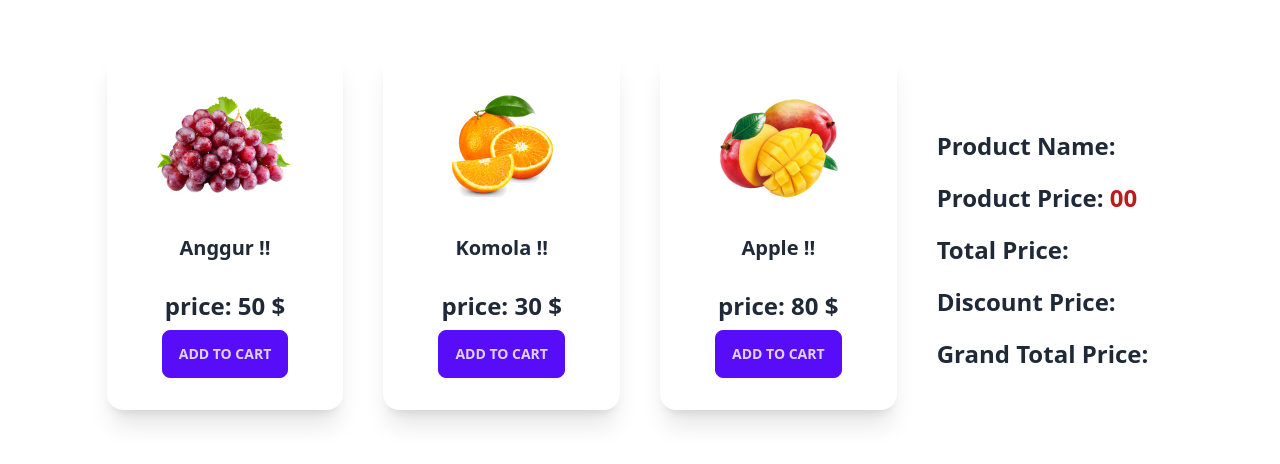
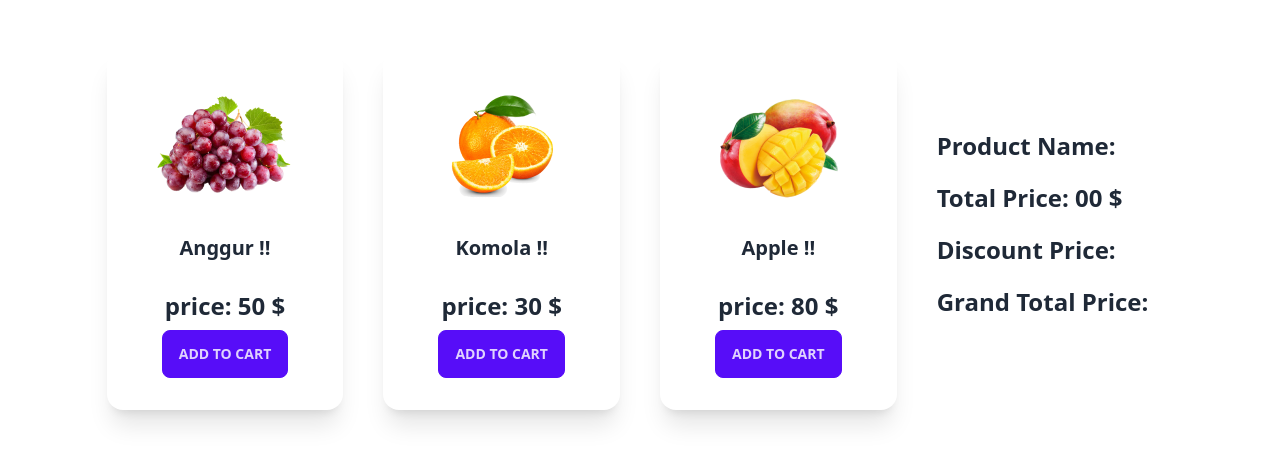
Before and after one commit to fazlera/card-function, a plain HTML site: page index.html in a window 1280 px wide. Shown: the part 118-582 px from the top of the page. Drawn offline with nearby package versions, Linux system fonts and the light colour scheme.

Commit message:
set price

```diff
--- a/index.html
+++ b/index.html
@@ -66,9 +66,8 @@
                         <h2>Product Name:</h2>
                     </div>
                     <div>
-                        <h2>Product Price: <span  id="price-total" class="text-red-700">00</span></h2>
+                        <h2>Total Price: <span  id="price-total">00</span> $</h2>
                     </div>
-                    <h1>Total Price:</h1>
                     <h2>Discount Price:</h2>
                     <h1>Grand Total Price:</h1>
                   </div>
```
Also changed, not shown: js/function.js (+7 -2 lines).
